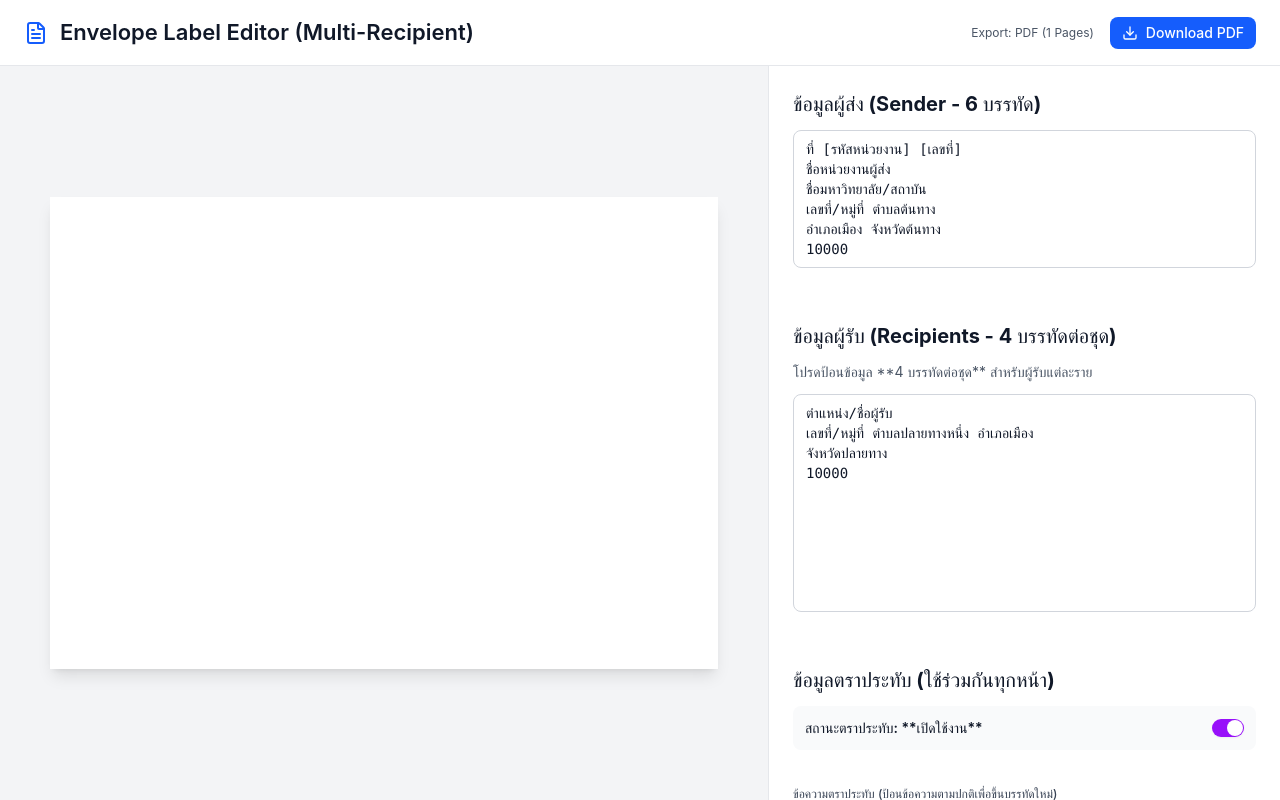
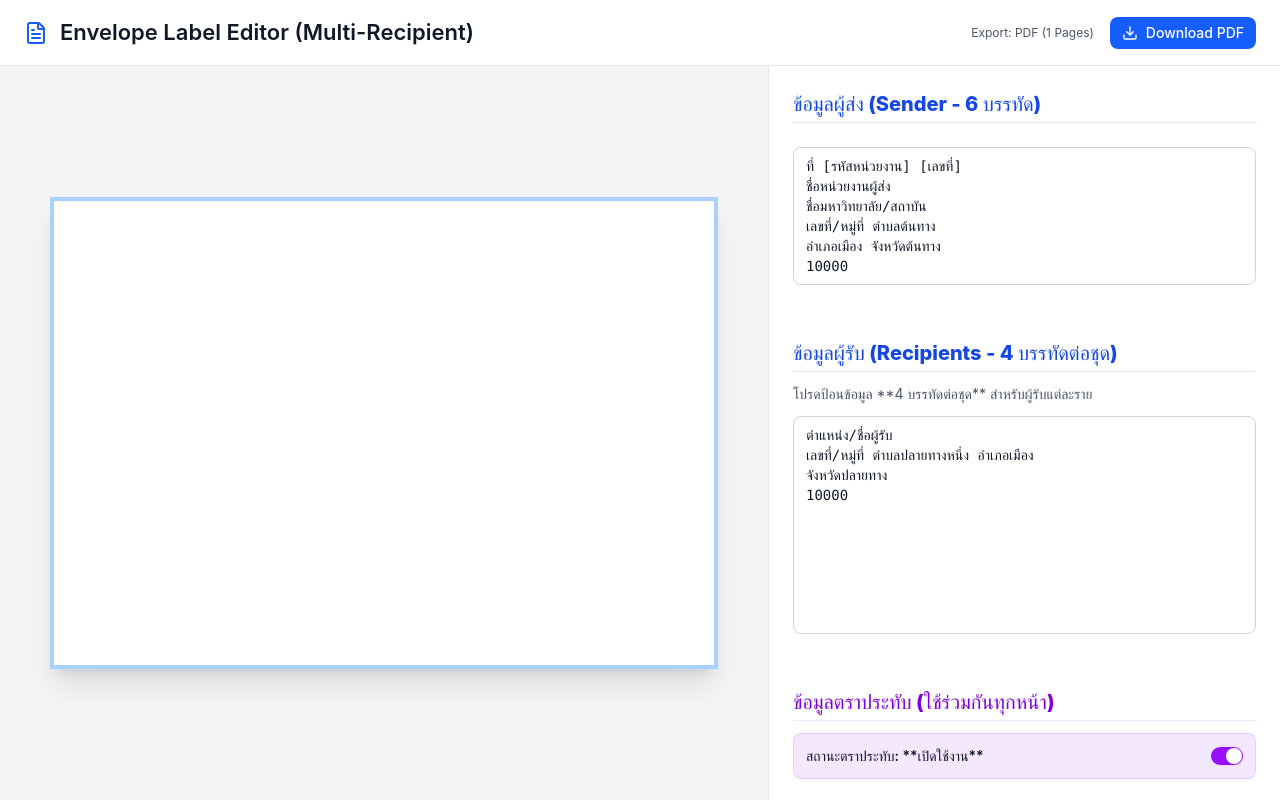
Before and after one commit to s1n-c0s/word-better-exp, a React (Vite) app: page / in a window 1280 px wide. Built offline with nearby package versions, Linux system fonts and the light colour scheme.

Commit message:
= add more color section

```diff
--- a/src/App.tsx
+++ b/src/App.tsx
@@ -344,7 +344,6 @@ export default function DocumentEditor() {
 
   // 💡 ไม่จำเป็นต้องใช้ toggleLabel แล้ว
   // const toggleLabel = isStampEnabled ? "ต้องการปิดการใช้งาน" : "ต้องการเปิดใช้งาน";
-
   return (
     <div className="h-screen w-full bg-gray-100 dark:bg-gray-900">
       <div className="h-full flex flex-col">
@@ -375,7 +374,7 @@ export default function DocumentEditor() {
           {/* Preview Panel */}
           <div className="flex-1 lg:w-3/5 overflow-auto p-4 lg:p-8 bg-gray-100 dark:bg-gray-900 flex items-center justify-center">
             <div
-              className={`transition-all bg-white shadow-lg
+              className={`transition-all bg-white shadow-xl border-4 border-blue-400/50
                 w-full max-w-[95%] aspect-[1.414/1]
                 p-2`}
             >
@@ -398,7 +397,9 @@ export default function DocumentEditor() {
             <div className="p-4 lg:p-6">
               <div className="max-w-xl mx-auto space-y-4 lg:space-y-6">
                 {/* --- ส่วนข้อมูลผู้ส่ง (6 บรรทัด) --- */}
-                <h2 className="text-lg lg:text-xl font-bold text-gray-900 dark:text-gray-100 mb-3">
+                <h2 className="text-lg lg:text-xl font-extrabold text-blue-700 dark:text-blue-400 border-b border-blue-100 pb-1">
+                  {" "}
+                  {/* 💡 Heading สีน้ำเงิน */}
                   ข้อมูลผู้ส่ง (Sender - 6 บรรทัด)
                 </h2>
                 <textarea
@@ -417,7 +418,9 @@ export default function DocumentEditor() {
                 />
 
                 {/* --- ส่วนข้อมูลผู้รับ (4 บรรทัดต่อชุด) --- */}
-                <h2 className="text-lg lg:text-xl font-bold text-gray-900 dark:text-gray-100 mt-6 mb-3">
+                <h2 className="text-lg lg:text-xl font-extrabold text-blue-700 dark:text-blue-400 mt-6 mb-3 border-b border-blue-100 pb-1">
+                  {" "}
+                  {/* 💡 Heading สีน้ำเงิน */}
                   ข้อมูลผู้รับ (Recipients - 4 บรรทัดต่อชุด)
                 </h2>
                 <p className="text-sm text-gray-600 dark:text-gray-400 mb-3">
@@ -444,12 +447,14 @@ export default function DocumentEditor() {
                 />
 
                 {/* --- Stamp Section ที่แยกออกมา --- */}
-                <h2 className="text-lg lg:text-xl font-bold text-gray-900 dark:text-gray-100 mt-6 mb-3">
+                <h2 className="text-lg lg:text-xl font-extrabold text-purple-700 dark:text-purple-400 mt-6 mb-3 border-b border-purple-100 pb-1">
+                  {" "}
+                  {/* 💡 Heading สีม่วง */}
                   ข้อมูลตราประทับ (ใช้ร่วมกันทุกหน้า)
                 </h2>
 
-                {/* 💡 เปลี่ยนจาก div/button เป็น Switch Component */}
-                <div className="flex justify-between items-center bg-gray-50 dark:bg-gray-700 p-3 rounded-md">
+                {/* 💡 Switch Component Area - พื้นหลังสีม่วงอ่อน */}
+                <div className="flex justify-between items-center bg-purple-100 dark:bg-purple-900/40 p-3 rounded-md border border-purple-300/50 dark:border-purple-800">
                   <label
                     htmlFor="stamp-toggle"
                     className="text-sm font-semibold text-gray-900 dark:text-gray-100"
@@ -463,7 +468,6 @@ export default function DocumentEditor() {
                     onCheckedChange={handleSwitchChange}
                   />
                 </div>
-                {/* สิ้นสุดการใช้ Switch */}
 
                 <div className="space-y-2 lg:space-y-3 pt-3">
                   <label className="block text-xs font-medium text-gray-700 dark:text-gray-300 mb-1">
@@ -479,7 +483,7 @@ export default function DocumentEditor() {
                             ${
                               !isStampEnabled
                                 ? "bg-gray-100 dark:bg-gray-800 text-gray-500 cursor-not-allowed"
-                                : "bg-white dark:bg-gray-700 text-gray-900 focus:ring-2 focus:ring-blue-500"
+                                : "bg-white dark:bg-gray-700 text-gray-900 focus:ring-4 focus:ring-purple-300 border-2 border-purple-300/50" // 💡 เพิ่ม Focus Ring และ Border สีม่วง
                             }
                         `}
                   />
```
